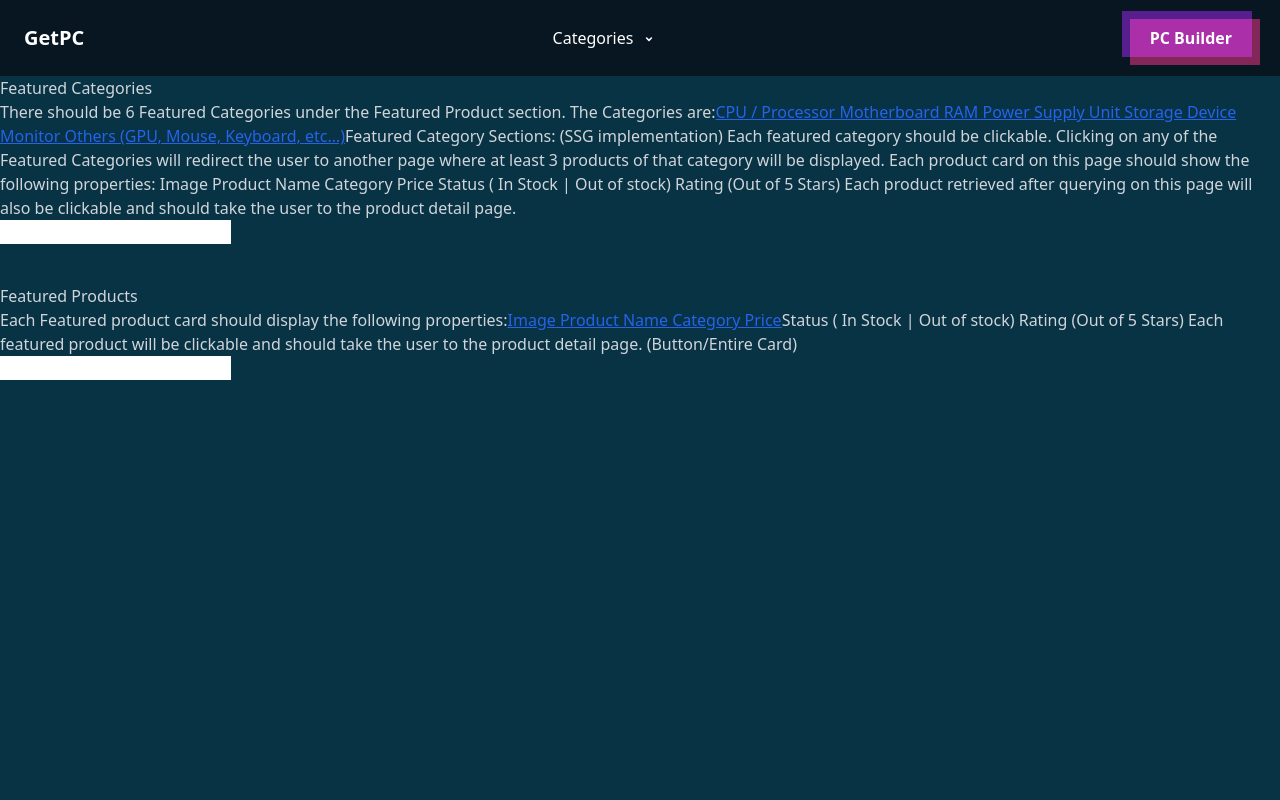
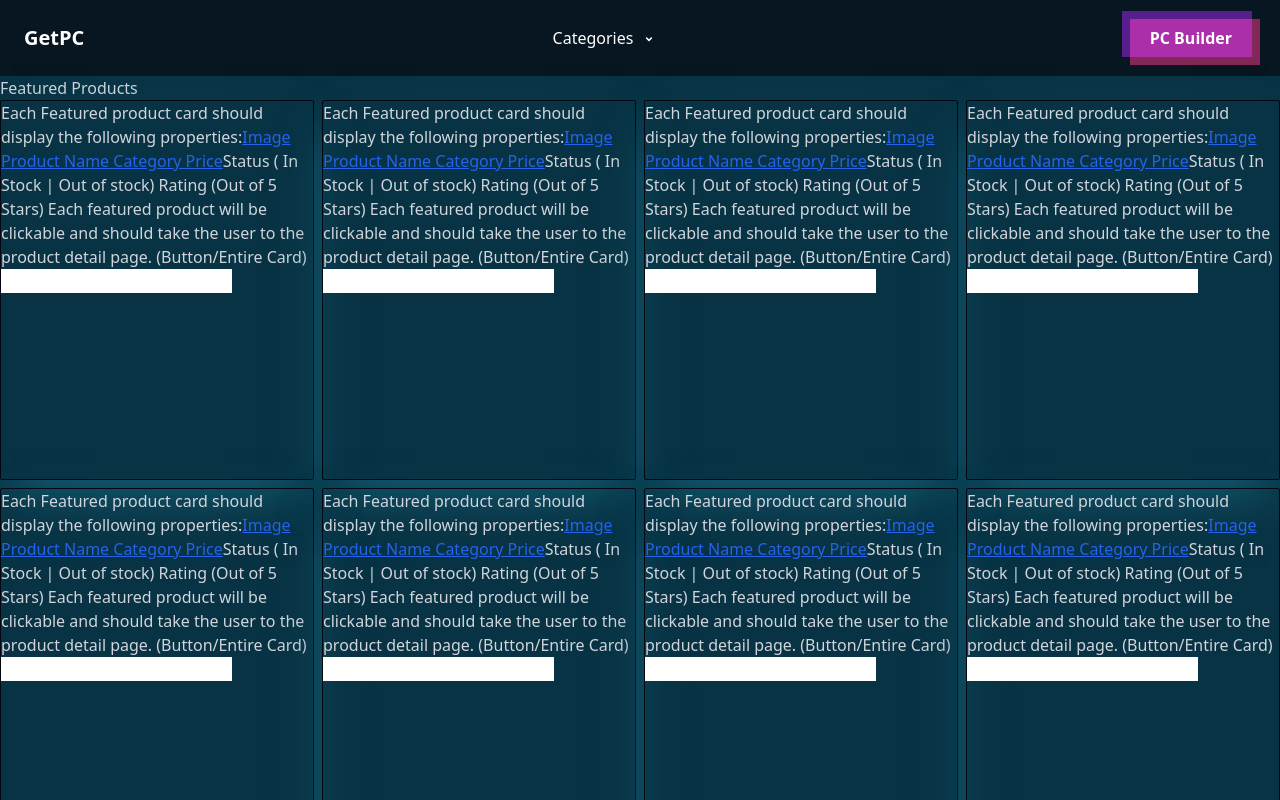
Before and after one commit to Oliulla/getpc, a Next.js app: page / in a window 1280 px wide. Shown: the top 800 px of the page. Built offline with nearby package versions, Linux system fonts and the light colour scheme.

Commit message:
[CREATED]: Demo product card

```diff
--- a/src/components/__onetime_used/__home/__Home_Component.js
+++ b/src/components/__onetime_used/__home/__Home_Component.js
@@ -7,12 +7,12 @@
         <div>
             <div className='flex flex-col gap-y-10'>
                 <div>
+                    <h1>Featured Products</h1>
+                    <FeaturedProductCard />
+                </div>
+                <div>
                     <h1>Featured Categories</h1>
                     <FeaturedCategoryCard />
-                </div>
-                <div>
-                    <h1>Featured Products</h1>
-                    <FeaturedProductCard />
                 </div>
             </div>
         </div>
--- a/src/components/__shared_multiple_time/__featured_products/__Featured_Product_Card.js
+++ b/src/components/__shared_multiple_time/__featured_products/__Featured_Product_Card.js
@@ -2,21 +2,36 @@
 import React, { useState } from 'react';
 
 const FeaturedProductCard = () => {
-    const [id, setId] = useState(null);
+    const [id, setId] = useState("");
 
     return (
         <div>
-            <div className='Card'>Each Featured product card should display the following properties:
-                <Link href={`/product-details/${id}`} className='text-blue-600 underline'>Image
+            <div className='grid grid-cols-4 gap-2'>
+                {Array.from({ length: 10 }, (_, idx) => (
+                    <div
+                    key={idx}
+                    className={`border border-gray-950 shadow-cyan-800
+                    shadow-2xl hover:shadow-lg transition delay-75 w-auto cursor-pointer
+                    min-h-[380px] rounded-sm
+                    `
+                    }>
+                        <div>
+                            Each Featured product card should display the following properties:
+                            <Link href={`/product-details/${id}`} className='text-blue-600 underline'>
+                                Image
                                 Product Name
                                 Category
-                    Price</Link>
+                                Price
+                            </Link>
                             Status ( In Stock | Out of stock)
                             Rating (Out of 5 Stars)
                             Each featured product will be clickable and should take the user to the product detail page. (Button/Entire Card)
                         </div>
                         <input type='text' value={id} onChange={(e) => setId(e.target.value)} />
                     </div>
+                ))}
+            </div>
+        </div>
     );
 };
 
```
Also changed, not shown: public/ds.json (added, +10 -0 lines). Lines whose indentation alone changed are shown as unchanged.
